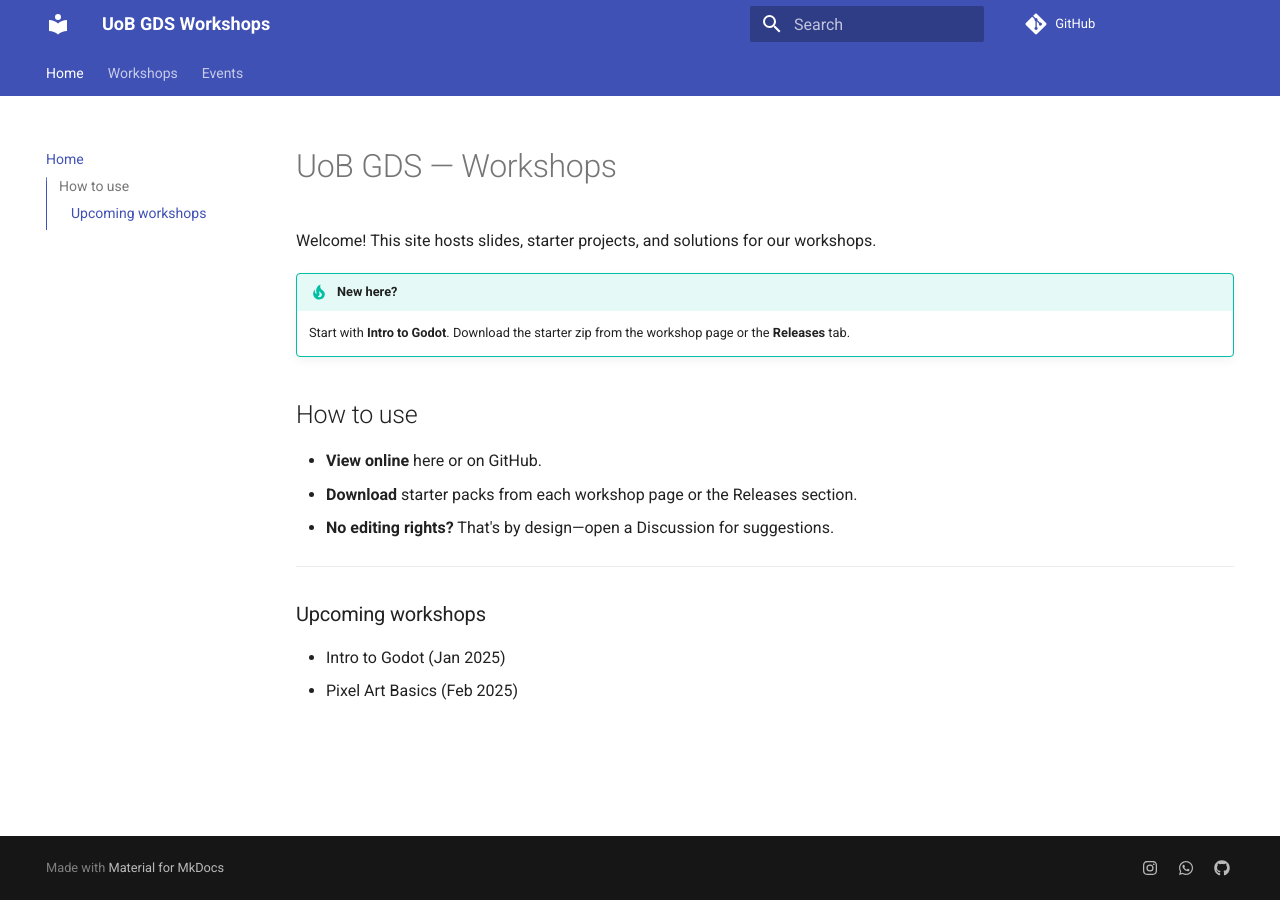
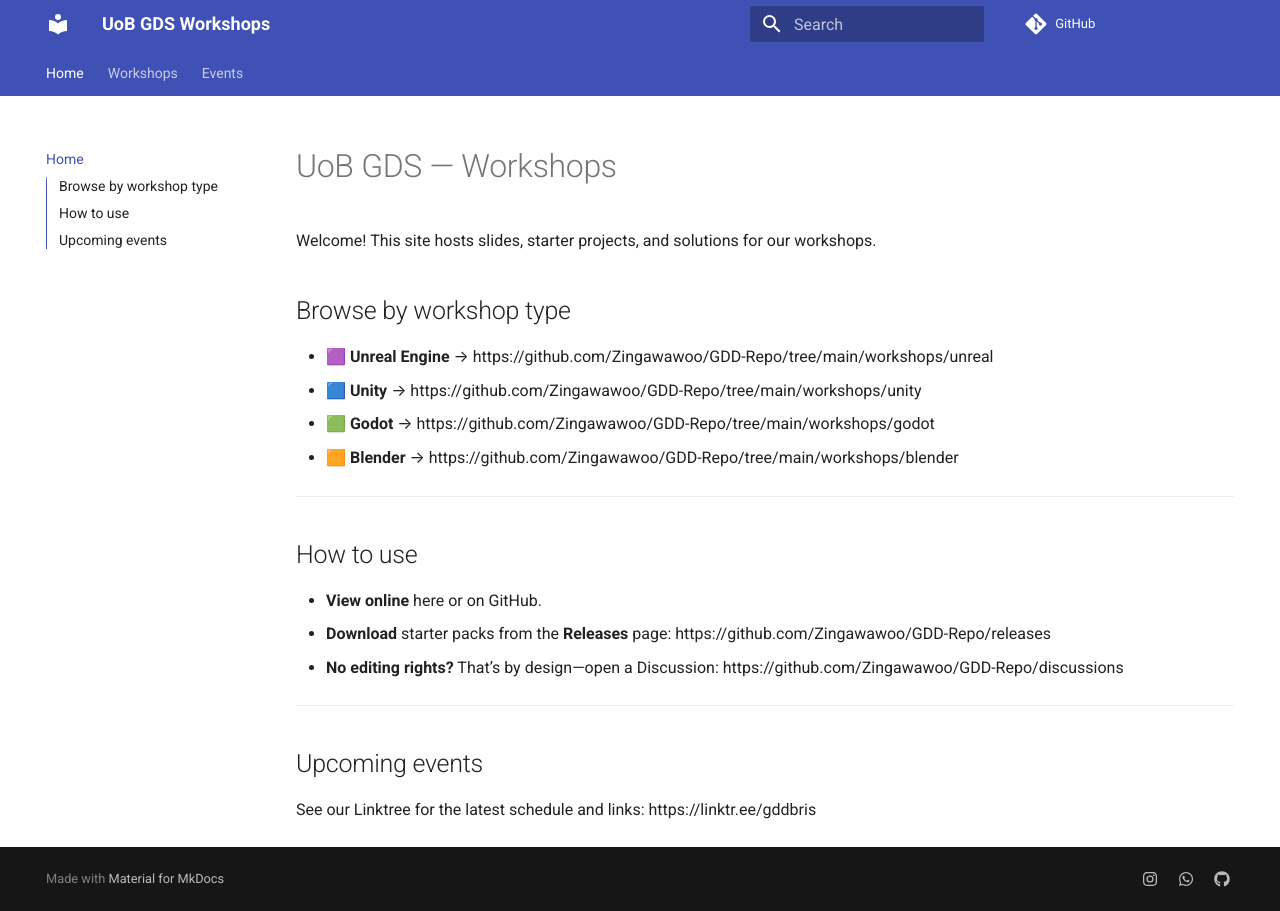
Before and after one commit to Zingawawoo/GDD-Repo, an MkDocs documentation site: the page built from docs/index.md, in a window 1280 px wide. Built offline with MkDocs 1.6.1 and Material for MkDocs 9.7.7, drawn with Linux system fonts in a browser that asks for light colours; comment, search, counter and statistics services are not loaded.

Commit message:
Update index.md

```diff
--- a/docs/index.md
+++ b/docs/index.md
@@ -2,16 +2,20 @@
 
 Welcome! This site hosts slides, starter projects, and solutions for our workshops.
 
-!!! tip "New here?"
-    Start with **Intro to Godot**. Download the starter zip from the workshop page or the **Releases** tab.
+## Browse by workshop type
+- 🟪 **Unreal Engine** → https://github.com/Zingawawoo/GDD-Repo/tree/main/workshops/unreal
+- 🟦 **Unity** → https://github.com/Zingawawoo/GDD-Repo/tree/main/workshops/unity
+- 🟩 **Godot** → https://github.com/Zingawawoo/GDD-Repo/tree/main/workshops/godot
+- 🟧 **Blender** → https://github.com/Zingawawoo/GDD-Repo/tree/main/workshops/blender
+
+---
 
 ## How to use
 - **View online** here or on GitHub.
-- **Download** starter packs from each workshop page or the Releases section.
-- **No editing rights?** That's by design—open a Discussion for suggestions.
+- **Download** starter packs from the **Releases** page: https://github.com/Zingawawoo/GDD-Repo/releases
+- **No editing rights?** That’s by design—open a Discussion: https://github.com/Zingawawoo/GDD-Repo/discussions
 
 ---
 
-### Upcoming workshops
-- Intro to Godot (Jan 2025)
-- Pixel Art Basics (Feb 2025)
+## Upcoming events
+See our Linktree for the latest schedule and links: https://linktr.ee/gddbris
```
